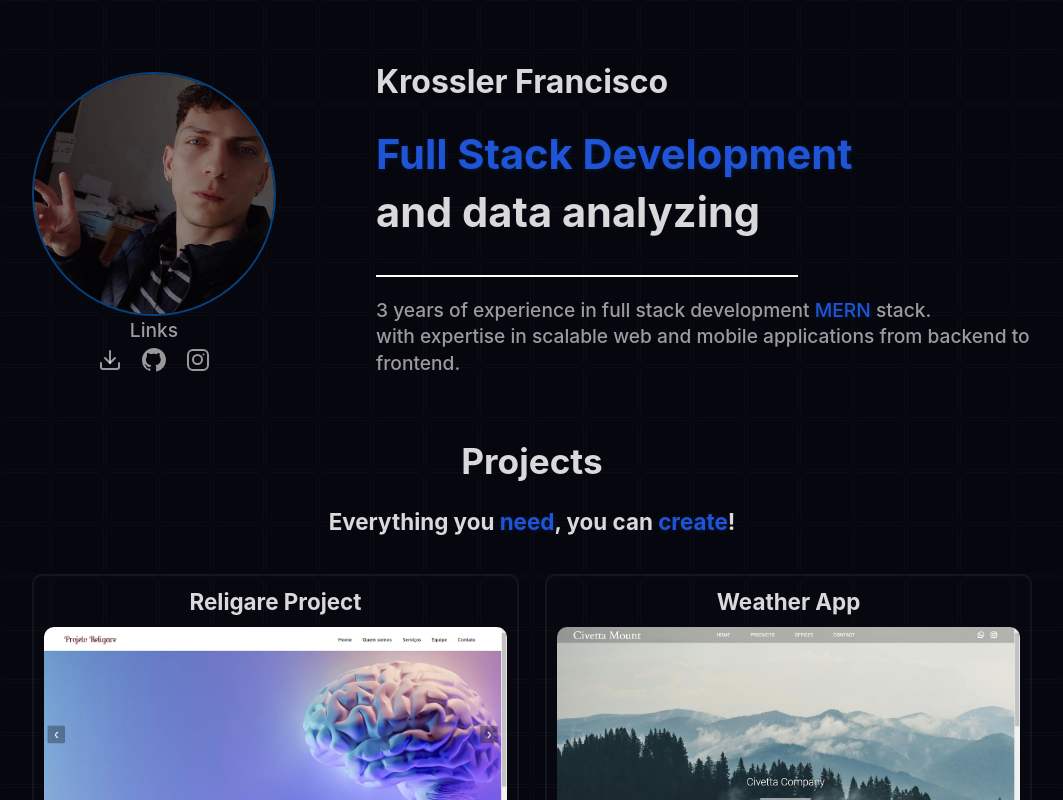
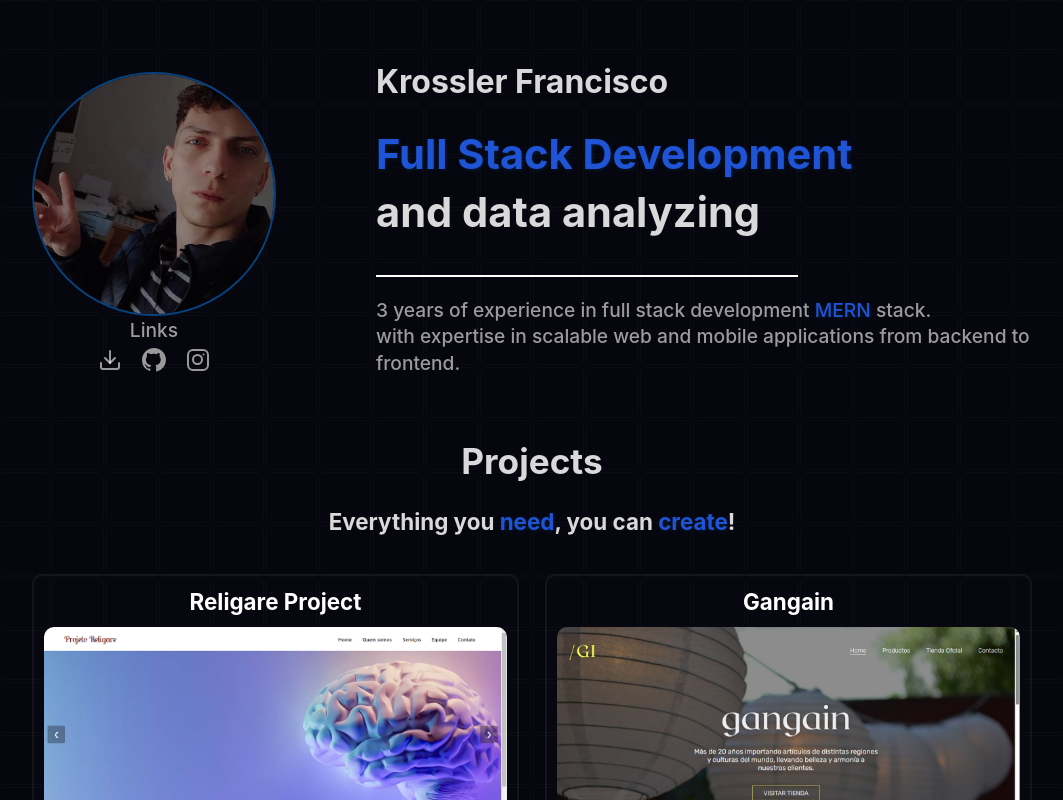
Before and after one commit to Krossler-Francisco/portfolio, a React (Vite) app: page / in a window 1280 px wide. Shown: the top 800 px of the page, without its empty margins (108-1171 px from the left). Built offline with nearby package versions, Linux system fonts and the light colour scheme.

Commit message:
final version 2024

```diff
--- a/package.json
+++ b/package.json
@@ -24,6 +24,7 @@
     "@eslint/js": "^9.9.0",
     "@types/react": "^18.3.3",
     "@types/react-dom": "^18.3.0",
+    "@vercel/static-build": "^2.5.34",
     "@vitejs/plugin-react": "^4.3.1",
     "eslint": "^9.9.0",
     "eslint-plugin-react": "^7.35.0",
--- a/src/App.css
+++ b/src/App.css
@@ -186,6 +186,8 @@ span {
   pointer-events: initial;
   transition: 0.3s ease;
   cursor: pointer;
+  text-decoration: none;
+  color: white;
 }
 
 .project:hover{
@@ -214,7 +216,8 @@ span {
 .project h2{
   font-size: 1em;
   font-weight: 500;
-  margin: 0 auto;
+  margin: 0 auto 1rem auto;
+  padding-inline: 1rem;
 }
 
 .skills{
@@ -238,6 +241,7 @@ span {
   padding: 10px;
   pointer-events: all;
   transition: .2s ease;
+  text-decoration: none;
 }
 
 .stack:hover{
@@ -274,10 +278,11 @@ span {
   display: flex;
   color: rgba(255, 255, 255, 0.9);
   font-size: 0.9rem;
+  text-decoration: none;
 }
 
 .first-letter {
-  color: rgb(255, 255, 255);
+  color: rgb(196, 211, 255);
   margin-right: 1px;
   font-weight: 500;
   display: flex;
--- a/src/App.jsx
+++ b/src/App.jsx
@@ -9,46 +9,17 @@ function App() {
       id: 1,
       name: 'Religare Project',
       technologies: 'React',
-      description: 'Project 1 description',
-      img: './projetoreligare.png'
+      description: 'A React web page for a social therapy project, allowing users to learn more about the initiative and connect with organizers through various communication options.',
+      img: './projetoreligare.png',
+      linktopage: 'https://gangain.vercel.app/'
     },
     {
       id: 2,
-      name: 'Weather App',
+      name: 'Gangain',
       technologies: 'React',
-      description: 'Project 2 description',
-      img: './civetta.jpeg'
-    },
-    {
-      id: 3,
-      name: 'TodoList',
-      technologies: 'Angular',
-      description: 'Project 3 description',
-      img: './civetta.jpeg'
-    },
-    {
-      id: 4,
-      name: 'CivettaMount',
-      technologies: 'React',
-      description: 'Project 4 description',
-      img: './civetta.jpeg'
-    },
-  ];
-
-  const ruptureProjects = [
-    {
-      id: 1,
-      name: 'Religare Project',
-      technologies: 'React',
-      description: 'Project 1 description',
-      img: './projetoreligare.png'
-    },
-    {
-      id: 2,
-      name: 'Weather App',
-      technologies: 'React',
-      description: 'Project 2 description',
-      img: './civetta.jpeg'
+      description: 'A React-based project designed to attract customers to an e-commerce platform offering home products, showcasing a user-friendly interface and engaging features to boost conversions.',
+      img: './gangain.jpg',
+      linktopage: 'https://krossler.github.io/projetoreligare/'
     }
   ];
 
@@ -56,22 +27,26 @@ function App() {
     {
       id: 1,
       name: 'MongoDB',
-      img: 'https://seeklogo.com/images/M/mongodb-logo-D13D67C930-seeklogo.com.png'
+      img: 'https://seeklogo.com/images/M/mongodb-logo-D13D67C930-seeklogo.com.png',
+      link: 'https://www.mongodb.com/'
     },
     {
       id: 2,
       name: 'Express',
-      img: 'https://ajeetchaulagain.com/static/7cb4af597964b0911fe71cb2f8148d64/87351/express-js.png'
+      img: 'https://ajeetchaulagain.com/static/7cb4af597964b0911fe71cb2f8148d64/87351/express-js.png',
+      link: 'https://expressjs.com/'
     },
     {
       id: 3,
       name: 'React',
-      img: 'https://cdn4.iconfinder.com/data/icons/logos-3/600/React.js_logo-512.png'
+      img: 'https://cdn4.iconfinder.com/data/icons/logos-3/600/React.js_logo-512.png',
+      link: 'https://react.dev/'
     },
     {
       id: 4,
       name: 'Node',
-      img: 'https://static-00.iconduck.com/assets.00/node-js-icon-454x512-nztofx17.png'
+      img: 'https://th.bing.com/th/id/R.aa6881d013ae850380b437045b7c03b1?rik=RjJN5dxueUSMLA&pid=ImgRaw&r=0',
+      link: 'https://nodejs.org'
     },
   ];
 
@@ -142,7 +117,7 @@ function App() {
             <img width={240} src="./foto.jpg" alt="My image" />
             <p>Links</p>
             <div className="links">
-              <a href="#">
+              <a href="https://drive.google.com/file/d/1i9HvCmfdkEmT9tjG8sQ379G9eFbKV6en/view?usp=sharing">
                 <svg
                   xmlns="http://www.w3.org/2000/svg"
                   width="24"
@@ -160,7 +135,7 @@ function App() {
                   <line x1="12" y1="15" x2="12" y2="3"></line>
                 </svg>
               </a>
-              <a href="#">
+              <a href="https://github.com/Krossler-Francisco">
                 <svg
                   xmlns="http://www.w3.org/2000/svg"
                   width="24"
@@ -172,7 +147,7 @@ function App() {
                   <path d="M8 0C3.58 0 0 3.58 0 8a8 8 0 0 0 5.03 7.41c.37.07.5-.16.5-.35 0-.18-.01-.79-.01-1.43-2.03.44-2.46-.49-2.62-.94-.09-.23-.49-.94-.84-1.13-.29-.16-.7-.56-.01-.57.65-.01 1.11.6 1.26.85.74 1.25 1.93.89 2.4.67.07-.54.29-.89.52-1.1-1.75-.2-3.59-.87-3.59-3.87 0-.85.3-1.54.78-2.09-.08-.2-.34-1.01.07-2.1 0 0 .65-.21 2.13.8a7.22 7.22 0 0 1 1.94-.26c.66.01 1.33.09 1.94.26 1.48-1.01 2.13-.8 2.13-.8.41 1.09.15 1.9.07 2.1.48.55.78 1.24.78 2.09 0 3-1.84 3.67-3.6 3.87.3.26.56.77.56 1.55 0 1.12-.01 2.02-.01 2.3 0 .19.13.43.5.35A8 8 0 0 0 16 8c0-4.42-3.58-8-8-8z" />
                 </svg>
               </a>
-              <a href="#">
+              <a href="https://www.instagram.com/krossler_/">
                 <svg
                   xmlns="http://www.w3.org/2000/svg"
                   width="24"
@@ -212,7 +187,7 @@ function App() {
           </div>
           <div className="projects">
   {projects.map((project) => (
-    <a href={project.link} target="_blank" rel="noopener noreferrer" key={project.id} className="project">
+    <a href={project.linktopage} target="_blank" rel="noopener noreferrer" key={project.id} className="project">
 
       <h1>{project.name}</h1>
       <div className="img-container">
@@ -230,7 +205,7 @@ function App() {
             <h4>Stack</h4>
             <div className='skills stack-container'>
               {specialization.map((item) => (
-                <li className='stack' key={item.id}>
+                <a href={item.link} target='_blank' className='stack' key={item.id}>
                   <img className='open-icon' src="https://img.icons8.com/fluent-systems-regular/200/FFFFFF/external-link.png" alt="" />
                 <img src={item.img} alt={item.name} />
                 <span className='skills-name'>
@@ -238,7 +213,7 @@ function App() {
                   {item.name.slice(1)}
                 </span>
 
-              </li>
+              </a>
               ))}
             </div>
           </div>
@@ -252,25 +227,6 @@ function App() {
           </div>
         </section>
         <section>
-          <div className='projects-container'>
-            <h3>A <span>R</span>upture </h3>
-            <p>
-              Lorem ipsum dolor sit amet, consectetur adipisicing elit. A quas minus architecto, nesciunt alias saepe pariatur placeat facilis praesentium. Quae doloribus mollitia vel delectus aspernatur fuga nesciunt tenetur, pariatur dolorum?
-              lorem
-            </p>
-            <div className="projects">
-  {ruptureProjects.map((project) => (
-    <a href={project.link} target="_blank" rel="noopener noreferrer" key={project.id} className="project">
-      <h1>{project.name}</h1>
-      <div className="img-container">
-        <img src={project.img} alt={project.name} />
-      </div>
-      <h2>{project.description}</h2>
-    </a>
-  ))}
-</div>
-
-          </div>
           <ContactForm/>
         </section>
 
```
Also changed, not shown: public/gangain.jpg (added), 1 other file (tests, documents, lock files or other folders).
